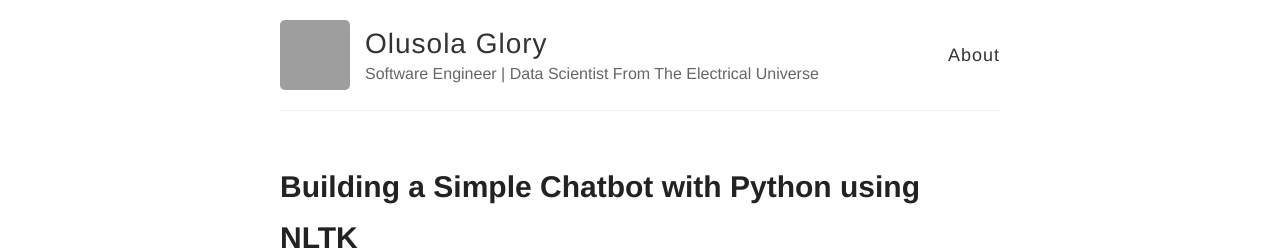
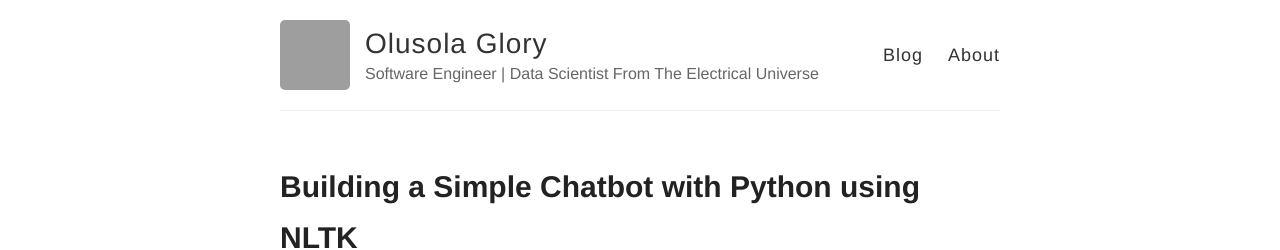
Before and after one commit to goldenglorys/blog, a Jekyll site: the page built from index.html, in a window 1280 px wide. Shown: the top 250 px of the page. Built offline with Jekyll 4.4.1, drawn with Linux system fonts in a browser that asks for light colours; grey boxes are pictures that could not be loaded.

Commit message:
Updated the default head nav page

```diff
--- a/_layouts/default.html
+++ b/_layouts/default.html
@@ -27,7 +27,7 @@
           </div>
 
           <nav>
-            <!-- <a href="{{ site.baseurl }}/">Blog</a> -->
+            <a href="{{ site.baseurl }}/">Blog</a>
             <a href="{{ site.baseurl }}/about">About</a>
           </nav>
         </header>
```
